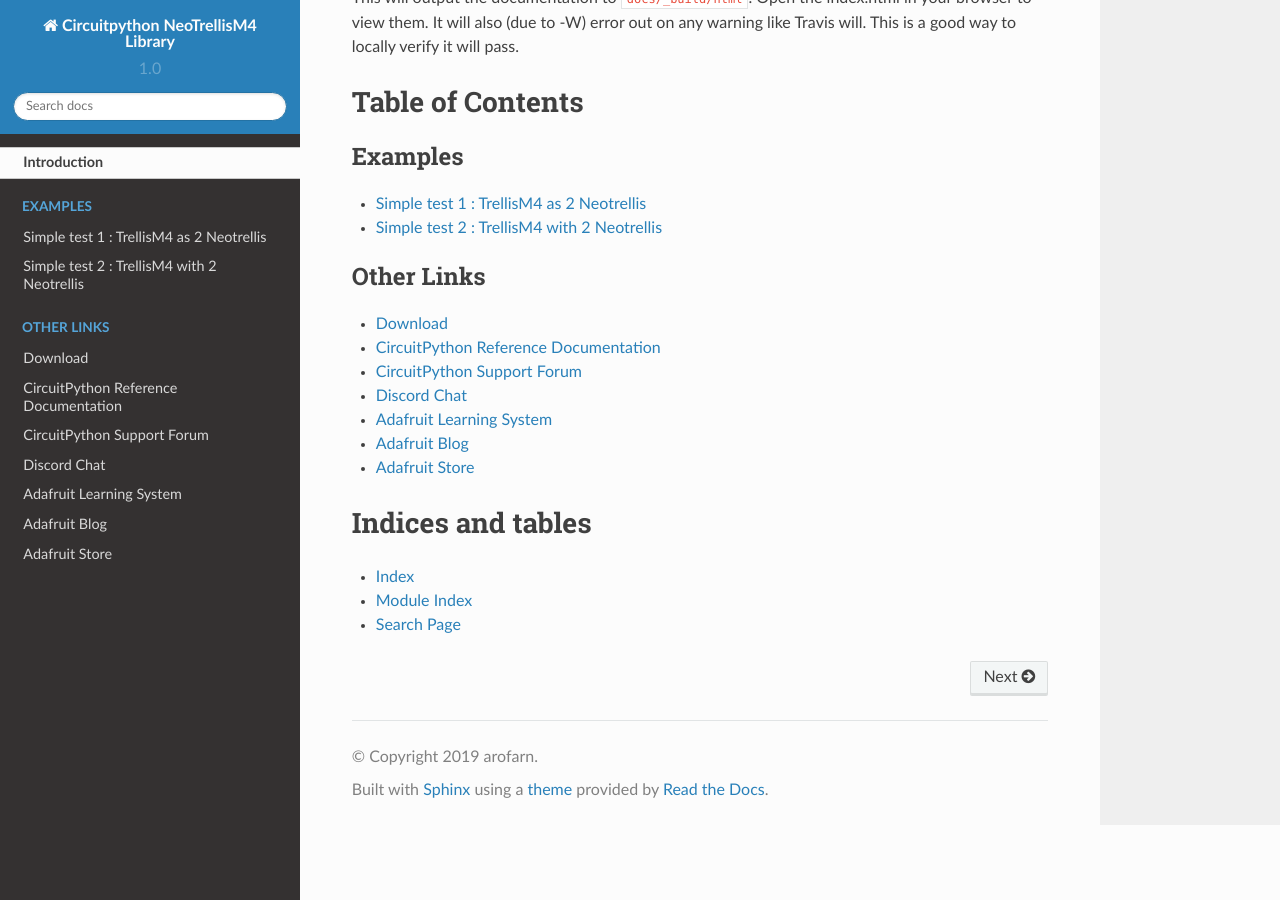
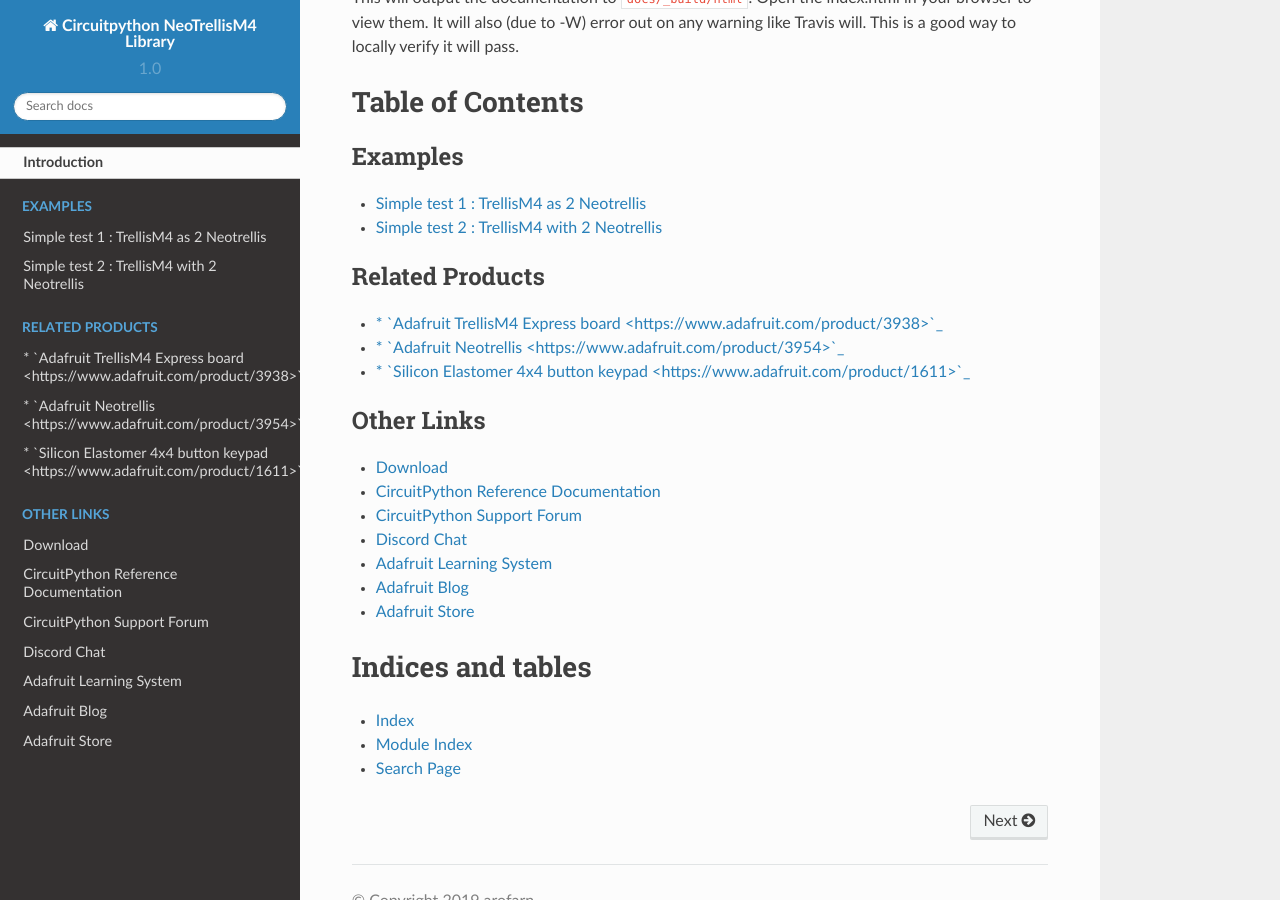
Before and after one commit to JeremyTHolland/NeoTrellisM4, a Sphinx documentation site: the page built from docs/index.rst, in a window 1280 px wide and 900 px high, scrolled down 2129 px. Built offline with Sphinx 7.4.7 and the Read the Docs theme 2.0.0, drawn with Linux system fonts in a browser that asks for light colours; some of the changed lines change nothing that is shown.

Commit message:
Delete todos Add Related products

```diff
--- a/docs/index.rst
+++ b/docs/index.rst
@@ -23,14 +23,12 @@
 .. toctree::
     :caption: Tutorials
 
-.. todo:: Add any Learn guide links here. If there are none, then simply delete this todo and leave
-    the toctree above for use later.
-
 .. toctree::
     :caption: Related Products
 
-.. todo:: Add any product links here. If there are none, then simply delete this todo and leave
-    the toctree above for use later.
+    * `Adafruit TrellisM4 Express board <https://www.adafruit.com/product/3938>`_
+    * `Adafruit Neotrellis <https://www.adafruit.com/product/3954>`_
+    * `Silicon Elastomer 4x4 button keypad <https://www.adafruit.com/product/1611>`_
 
 .. toctree::
     :caption: Other Links
```
